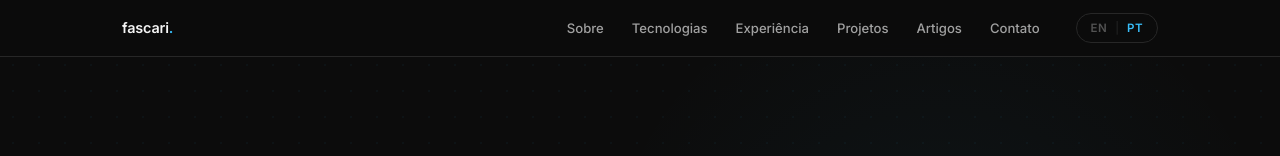
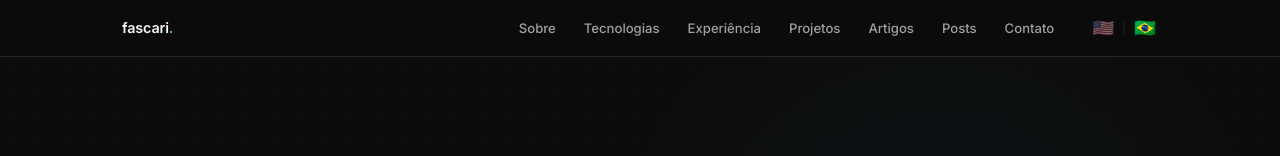
Before and after one commit to fascari/fascari.github.io, an Astro site: page /pt in a window 1280 px wide. Shown: the top 156 px of the page. Built offline with nearby package versions, Linux system fonts and the light colour scheme; Astro itself is replaced by a stand-in of ours.

Commit message:
Update site content and nav polish
Align work experience descriptions with ATS-optimized resume.
Add Posts nav anchor for carousels section. Rename section
labels to Posts (label) and Featured/Destaque (title). Replace
EN/PT text with flag emojis and remove pill border from the
language switcher.

```diff
--- a/src/components/Nav.astro
+++ b/src/components/Nav.astro
@@ -19,12 +19,13 @@ const homeHref = lang === 'pt' ? '/pt/' : '/';
       <a href="#experience">{t.work}</a>
       <a href="#projects">{t.projects}</a>
       <a href="#articles">{t.articles}</a>
+      <a href="#carousels">{t.carousels}</a>
       <a href="#contact">{t.contact}</a>
     </div>
     <div class="lang-switcher">
-      <a href="/" class:list={['lang-btn', { active: lang === 'en' }]}>EN</a>
+      <a href="/" class:list={['lang-btn', { active: lang === 'en' }]}>🇺🇸</a>
       <span class="lang-sep">|</span>
-      <a href="/pt/" class:list={['lang-btn', { active: lang === 'pt' }]}>PT</a>
+      <a href="/pt/" class:list={['lang-btn', { active: lang === 'pt' }]}>🇧🇷</a>
     </div>
   </div>
 </nav>
@@ -85,10 +86,7 @@ const homeHref = lang === 'pt' ? '/pt/' : '/';
   .lang-switcher {
     display: flex;
     align-items: center;
-    gap: 4px;
-    border: 1px solid var(--border);
-    border-radius: 99px;
-    padding: 3px 10px;
+    gap: 6px;
     margin-left: 8px;
   }
 
@@ -98,21 +96,20 @@ const homeHref = lang === 'pt' ? '/pt/' : '/';
   }
 
   .lang-btn {
-    font-size: 0.72rem;
-    font-weight: 600;
-    letter-spacing: 0.04em;
-    color: var(--text-subtle);
-    padding: 2px 4px;
+    font-size: 1.1rem;
+    line-height: 1;
+    padding: 2px;
     border-radius: 4px;
-    transition: color 0.15s;
+    opacity: 0.45;
+    transition: opacity 0.15s;
   }
 
   .lang-btn:hover {
-    color: var(--text-muted);
+    opacity: 0.75;
   }
 
   .lang-btn.active {
-    color: var(--accent);
+    opacity: 1;
   }
 
   @media (max-width: 640px) {
--- a/src/data/experience.ts
+++ b/src/data/experience.ts
@@ -15,9 +15,9 @@ export const experience: ExperienceEntry[] = [
     rolePt: 'Engenheiro Sênior',
     period: 'Sep 2024 - Present',
     description:
-      'Led the design of a Go API consolidating pricing rules across internal systems using DDD and Clean Architecture. Designed serverless workflows on AWS (Lambda, Step Functions, SQS/SNS) replacing manual financial processes, and instrumented services with New Relic. Also contributed to the Angular admin UI consuming the service.',
+      'Consolidated pricing rules from multiple internal sources into a single Go API, giving the commercial team one place to manage offer logic. Built with DDD and Clean Architecture. Designed serverless workflows on AWS (Lambda, Step Functions, SQS, SNS) to replace manual financial processes. Service runs at Apdex 0.98 with error rate under 0.5%. Also contributed to the Angular admin UI.',
     descriptionPt:
-      'Liderou o design de uma API Go consolidando regras de precificação entre sistemas internos usando DDD e Clean Architecture. Projetou fluxos serverless na AWS (Lambda, Step Functions, SQS/SNS) substituindo processos financeiros manuais, e instrumentou os serviços com New Relic. Também contribuiu para a interface Angular consumindo o serviço.',
+      'Consolidou regras de precificação de diversas fontes internas em uma API Go, dando ao time comercial um ponto para gerenciar a logica de ofertas. Construido com DDD e Clean Architecture. Projetou fluxos serverless na AWS (Lambda, Step Functions, SQS, SNS) substituindo processos financeiros manuais. Servico roda com Apdex 0.98 e taxa de erro abaixo de 0.5%. Tambem contribuiu para a interface Angular.',
     current: true,
   },
   {
@@ -26,9 +26,9 @@ export const experience: ExperienceEntry[] = [
     rolePt: 'Engenheiro Sênior',
     period: 'Jan 2022 - Sep 2024',
     description:
-      'Built high-volume event-driven Go microservices for logistics under a p99 budget of 100-200ms. Worked on daily delivery plan optimizations reducing carrier contract mismatch costs, and contributed to Mercado Pago flows around Meli Dolar (MUSD), a cashback stablecoin, handling consistency requirements of money movement at scale.',
+      'Built event-driven Go microservices for the logistics pipeline, operating under the squad\'s p99 budget of 100-200ms. Owned the package-vs-vehicle cost calculation for the daily delivery plan, optimizing carrier contract matching. Wrote a TypeScript BFF unifying multiple backend calls into a single mobile contract. Also worked on Mercado Pago\'s Meli Dolar (MUSD) and Mercado Coin stablecoin flows.',
     descriptionPt:
-      'Construiu microsserviços Go orientados a eventos de alto volume para logística com orçamento p99 de 100-200ms. Trabalhou em otimizações do plano de entregas diário reduzindo custos por incompatibilidade de contratos de transportadoras, e contribuiu para os fluxos do Mercado Pago relacionados ao Meli Dolar (MUSD), uma stablecoin de cashback, tratando requisitos de consistência para movimentação de dinheiro em escala.',
+      'Construiu microsservicos Go orientados a eventos para o pipeline de logistica, operando dentro do orcamento p99 de 100-200ms. Dono do calculo de custo pacote-vs-veiculo no plano de entregas diario, otimizando matching de contratos de transportadoras. Escreveu um BFF TypeScript unificando chamadas de backend em um contrato mobile. Tambem atuou nos fluxos de stablecoin Meli Dolar (MUSD) e Mercado Coin no Mercado Pago.',
   },
   {
     company: 'Ambev Tech',
@@ -36,9 +36,9 @@ export const experience: ExperienceEntry[] = [
     rolePt: 'Arquiteto de Software',
     period: 'May 2021 - Jan 2022',
     description:
-      'Delivered CT-e and MDFe transportation document systems supporting nationwide logistics for the AB InBev group. Led the migration from on-premises infrastructure to Microsoft Azure, including on-call support for issuance flows during peak distribution windows.',
+      'Operated fiscal document issuance (CT-e, MDFe) for thousands of daily transportation events across AB InBev\'s nationwide distribution. A single outage once blocked an entire distribution center, queuing trucks until throughput recovered. Led migration from on-premises to Microsoft Azure. On-call for the issuance pipeline.',
     descriptionPt:
-      'Entregou sistemas de documentos de transporte CT-e e MDFe para logística em todo o território nacional para o grupo AB InBev. Liderou a migração da infraestrutura on-premises para Microsoft Azure, incluindo suporte on-call para fluxos de emissão durante janelas de pico de distribuição.',
+      'Operou emissao de documentos fiscais (CT-e, MDFe) para milhares de eventos de transporte diarios na distribuicao nacional da AB InBev. Uma unica interrupcao bloqueou um centro de distribuicao inteiro, enfileirando caminhoes ate a recuperacao. Liderou migracao de on-premises para Microsoft Azure. On-call para o pipeline de emissao.',
   },
   {
     company: 'Betha Systems',
@@ -46,8 +46,8 @@ export const experience: ExperienceEntry[] = [
     rolePt: 'Arquiteto de Software / Desenvolvedor Sênior',
     period: 'Jan 2010 - May 2021',
     description:
-      'Led migration of fiscal and tax systems for municipal clients from legacy monoliths to Spring Boot microservices on PostgreSQL, moving deploy cadence from monthly to daily. Worked full-stack on AngularJS UIs over the Java backend. Earlier work covered financial and ERP modules with Oracle query optimization.',
+      'Migrated fiscal and tax systems serving 850+ municipalities and 3,000+ public agencies from J2EE monoliths on Oracle and Sybase to Spring Boot microservices on PostgreSQL, moving millions of records to a multi-tenant cloud architecture. Used Kafka for high-volume data migration. Built AngularJS and JavaScript frontends that replaced rigid legacy interfaces for public servants. Moved container orchestration from OpenShift to Kubernetes and operated AWS workloads.',
     descriptionPt:
-      'Liderou a migração de sistemas fiscais e tributários para clientes municipais de monolitos legados para microsserviços Spring Boot no PostgreSQL, evoluindo o ciclo de deploy de mensal para diário. Atuou full-stack em interfaces AngularJS sobre o backend Java. Trabalhos anteriores abrangeram módulos financeiros e ERP com otimização de consultas Oracle.',
+      'Migrou sistemas fiscais e tributarios atendendo 850+ municipios e 3.000+ orgaos publicos de monolitos J2EE em Oracle e Sybase para microsservicos Spring Boot em PostgreSQL, movendo milhoes de registros para uma arquitetura cloud multi-tenant. Usou Kafka para migracao de dados em alto volume. Construiu frontends AngularJS e JavaScript que substituiram interfaces legadas rigidas. Moveu orquestracao de containers de OpenShift para Kubernetes e operou workloads AWS.',
   },
 ];
--- a/src/i18n/translations.ts
+++ b/src/i18n/translations.ts
@@ -11,6 +11,7 @@ export interface Translations {
     work: string;
     projects: string;
     articles: string;
+    carousels: string;
     contact: string;
   };
   hero: {
@@ -70,6 +71,7 @@ export const translations: Record<Lang, Translations> = {
       work: 'Work',
       projects: 'Projects',
       articles: 'Articles',
+      carousels: 'Posts',
       contact: 'Contact',
     },
     hero: {
@@ -102,8 +104,8 @@ export const translations: Record<Lang, Translations> = {
       locale: 'en-US',
     },
     carousels: {
-      label: 'Featured',
-      title: 'Featured Posts',
+      label: 'Posts',
+      title: 'Featured',
       carousel: 'Carousel',
       locale: 'en-US',
     },
@@ -128,6 +130,7 @@ export const translations: Record<Lang, Translations> = {
       work: 'Experiência',
       projects: 'Projetos',
       articles: 'Artigos',
+      carousels: 'Posts',
       contact: 'Contato',
     },
     hero: {
@@ -160,8 +163,8 @@ export const translations: Record<Lang, Translations> = {
       locale: 'pt-BR',
     },
     carousels: {
-      label: 'Destaque',
-      title: 'Featured Posts',
+      label: 'Posts',
+      title: 'Destaque',
       carousel: 'Carrossel',
       locale: 'pt-BR',
     },
```
